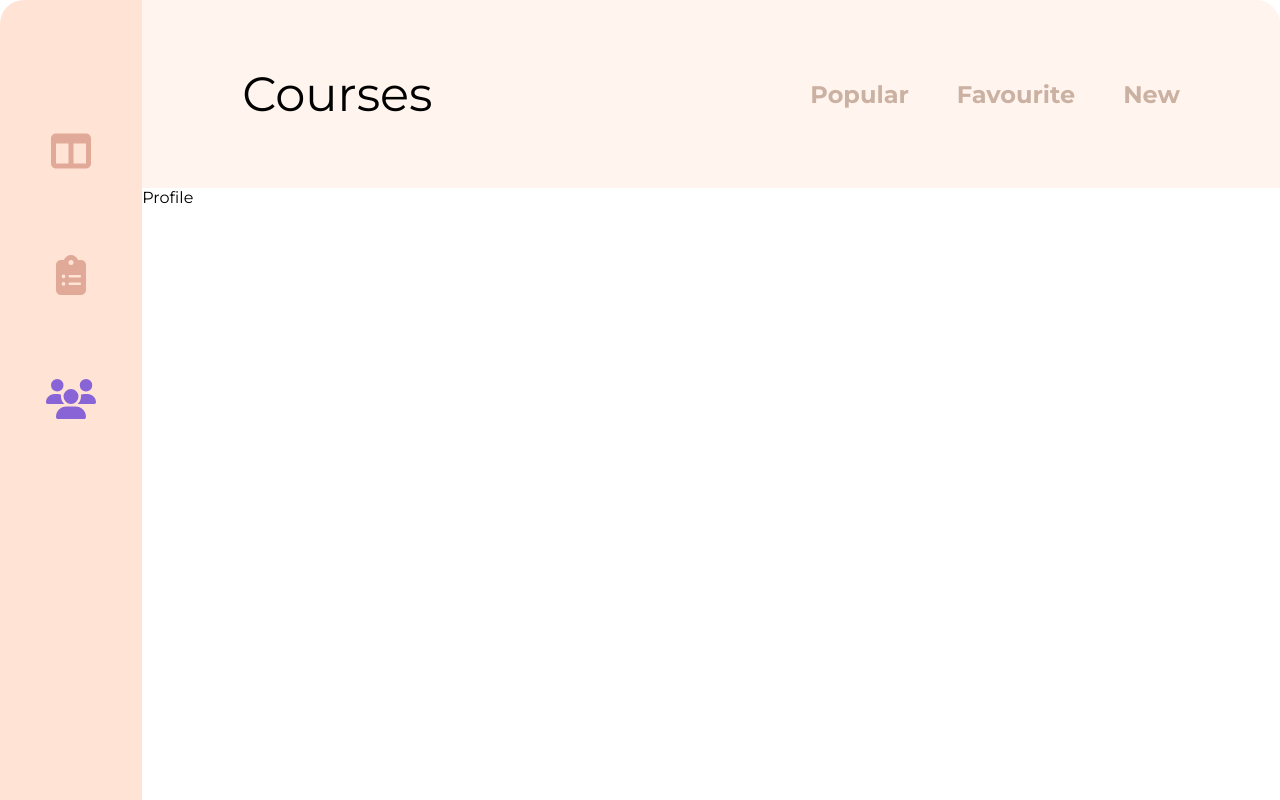
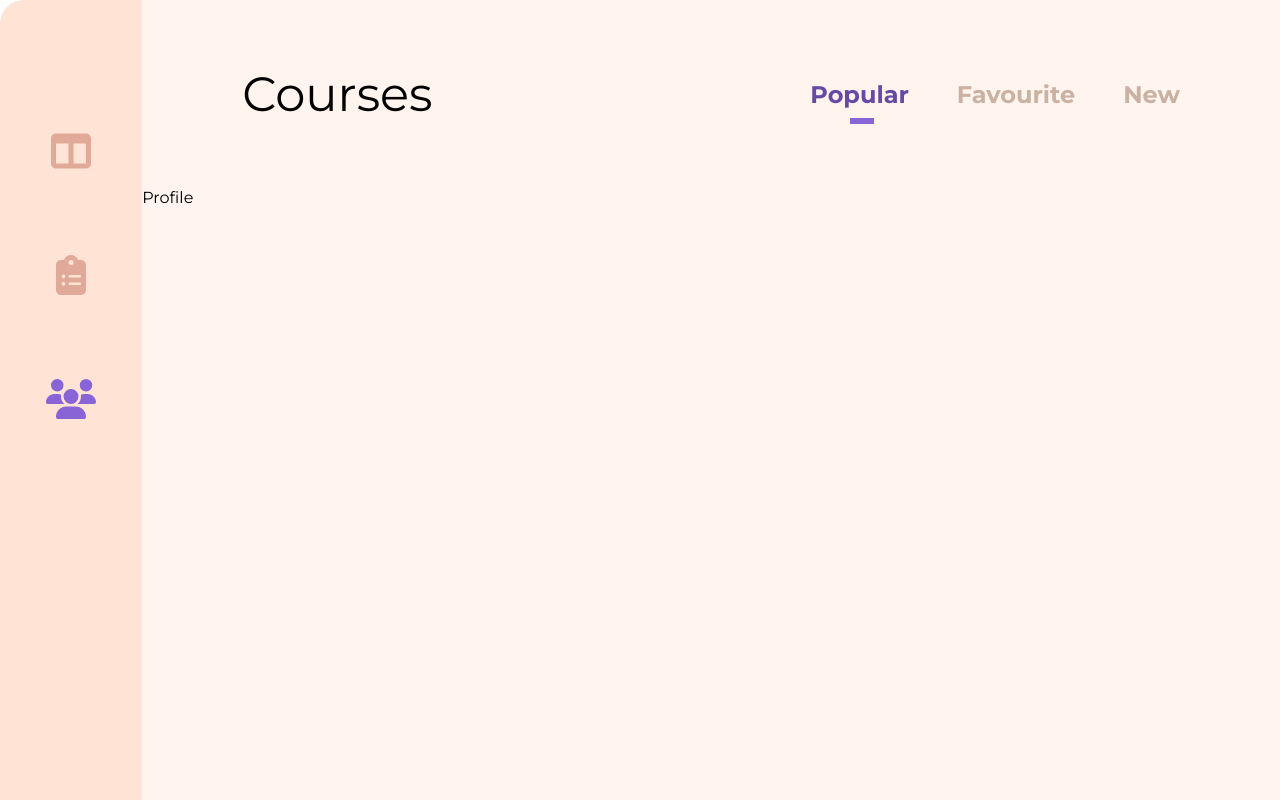
Before and after one commit to Nare-Stepanyan/task-courses, a React (Create React App) app: page /profile in a window 1280 px wide. Built offline with nearby package versions, Linux system fonts and the light colour scheme.

Commit message:
add header navigation UI

```diff
--- a/src/components/header.tsx
+++ b/src/components/header.tsx
@@ -1,17 +1,21 @@
 import { useAppDispatch } from "hooks/useActions";
-import React from "react";
+import React, { useState } from "react";
 import styled from "styled-components";
 import { courses } from "data/constants";
 
 const Header = () => {
+  const [isActive, setIsActive] = useState("popular");
   const { displayPopular, displayFavourite, displayNew } = useAppDispatch();
   const handlePopularClick = () => {
+    setIsActive("popular");
     displayPopular(courses);
   };
   const handleFavouriteClick = () => {
+    setIsActive("favourite");
     displayFavourite(courses);
   };
   const handleNewClick = () => {
+    setIsActive("new");
     displayNew(courses);
   };
 
@@ -20,9 +24,28 @@ const Header = () => {
       <Navigation>
         <Title>Courses</Title>
         <Links>
-          <Link onClick={handlePopularClick}>Popular</Link>
-          <Link onClick={handleFavouriteClick}>Favourite</Link>
-          <Link onClick={handleNewClick}> New</Link>
+          <Link
+            onClick={handlePopularClick}
+            className={isActive === "popular" ? "active" : ""}
+          >
+            Popular
+            {isActive === "popular" && <Line></Line>}
+          </Link>
+          <span></span>
+          <Link
+            onClick={handleFavouriteClick}
+            className={isActive === "favourite" ? "active" : ""}
+          >
+            Favourite
+            {isActive === "favourite" && <Line></Line>}
+          </Link>
+          <Link
+            onClick={handleNewClick}
+            className={isActive === "new" ? "active" : ""}
+          >
+            New
+            {isActive === "new" && <Line></Line>}
+          </Link>
         </Links>
       </Navigation>
     </Container>
@@ -52,11 +75,23 @@ const Links = styled.div`
   justify-content: flex-end;
   align-items: center;
 `;
-const Link = styled.div`
+const Link = styled.a`
   font-weight: 700;
   font-size: 24px;
   color: #cbb1a2;
   margin-left: 48px;
   cursor: pointer;
+  text-decoration: none;
+  position: relative;
+  &.active {
+    color: #6749a5;
+  }
+`;
+const Line = styled.span`
+  width: 24px;
+  border: 3px solid #8964d7;
+  position: absolute;
+  bottom: -15px;
+  left: 40%;
 `;
 export default Header;
--- a/src/components/layout.tsx
+++ b/src/components/layout.tsx
@@ -19,14 +19,13 @@ const Layout = ({ children }: any) => {
 const Container = styled.div`
   display: flex;
   justify-content: flex-start;
-  align-items: flex-start;
+  align-items: stretch;
 `;
 const Main = styled.div`
   display: flex;
   flex-direction: column;
   align-items: flex-start;
   width: 100%;
-  height: 100vh;
-  background-color: ;
+  background-color: #fff4ee;
 `;
 export default Layout;
```
